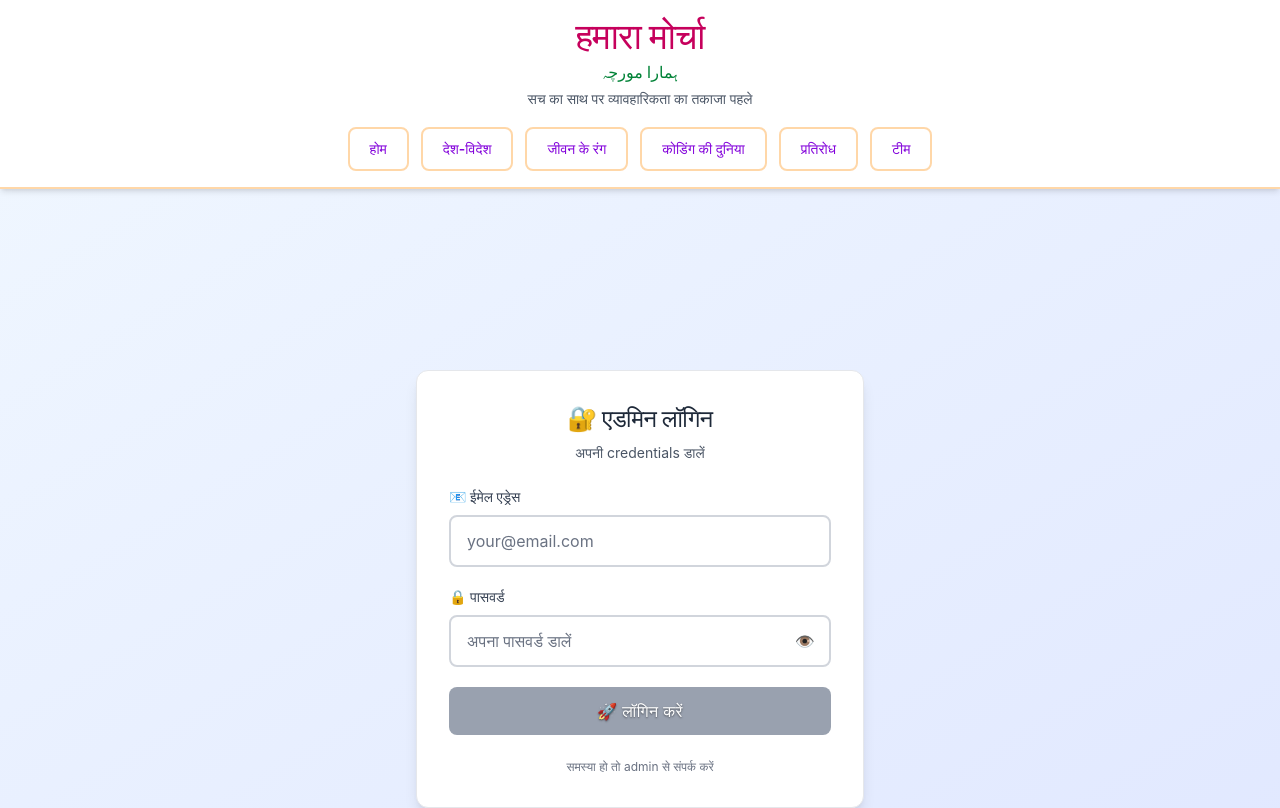
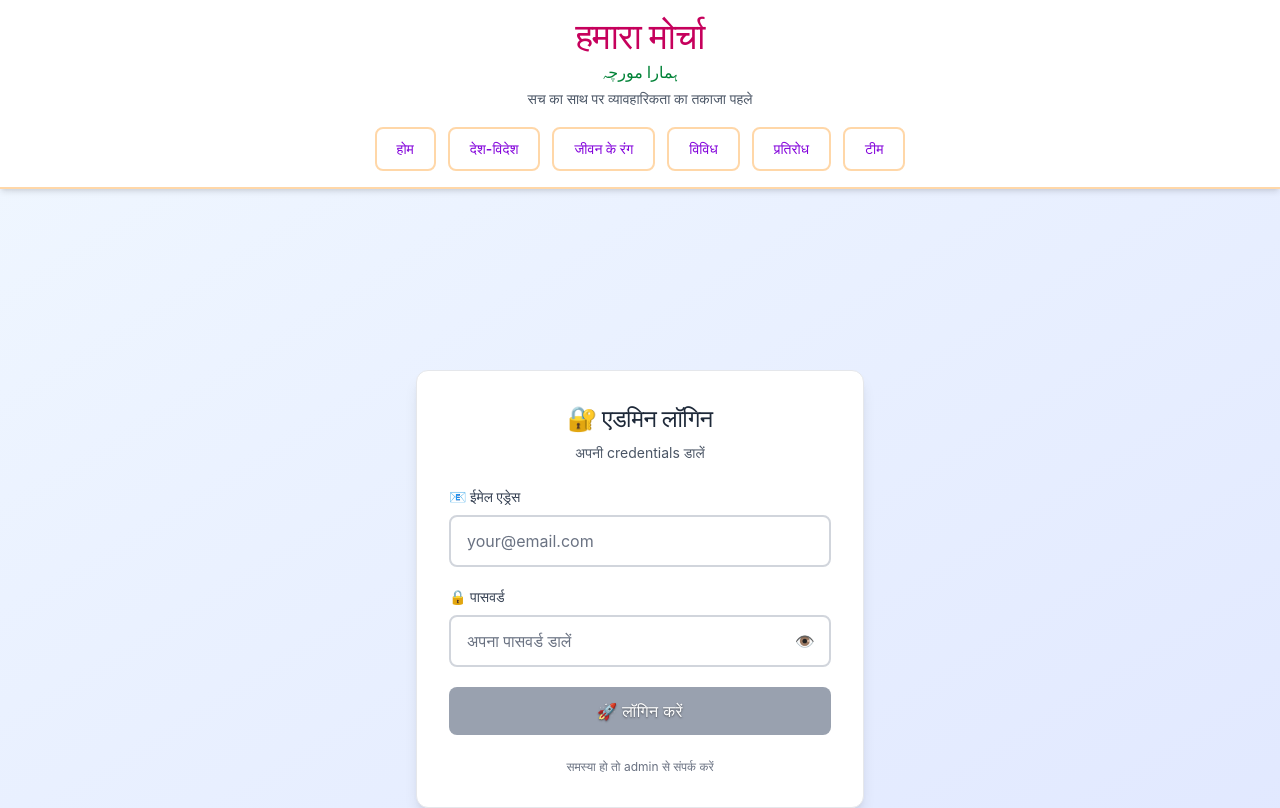
Before and after one commit to kp1153/hamara-morcha-final, a Next.js app: page /login in a window 1280 px wide. Shown: the top 808 px of the page. Built offline with nearby package versions, Linux system fonts and the light colour scheme; no server answers.

Commit message:
Fixed vividha route and updated category paths

```diff
--- a/app/dashboard/page.js
+++ b/app/dashboard/page.js
@@ -21,7 +21,7 @@ import { useRouter } from "next/navigation";
 const categories = [
   { href: "/desh-videsh", label: "देश-विदेश" },
   { href: "/jeevan-ke-rang", label: "जीवन के रंग" },
-  { href: "/coding-ki-duniya", label: "कोडिंग की दुनिया" },
+  { href: "/vividha", label: "विविध" },
   { href: "/pratirodh", label: "प्रतिरोध" },
 ];
 
--- a/app/coding-ki-duniya/[slug]/page.js
+++ b/app/vividha/[slug]/page.js
@@ -8,7 +8,7 @@ export default async function Page({ params }) {
   const { slug } = await params;
   const safeSlug = decodeURIComponent(slug);
 
-  const news = await fetchNewsBySlugAndCategory(safeSlug, "कोडिंग की दुनिया");
+  const news = await fetchNewsBySlugAndCategory(safeSlug, "विविध");
 
   if (!news) notFound();
 
--- a/app/coding-ki-duniya/page.js
+++ b/app/vividha/page.js
@@ -4,14 +4,14 @@ import Image from "next/image";
 import { getNewsByCategory } from "@/lib/newsService";
 
 export default async function CodingKiDuniyaPage() {
-  const posts = await getNewsByCategory("कोडिंग की दुनिया");
+  const posts = await getNewsByCategory("विविध");
 
   return (
     <main className="max-w-3xl mx-auto p-4">
       <ul className="space-y-4">
         {posts.map((item) => (
           <li key={item.id} className="bg-white p-4 rounded shadow">
-            <Link href={`/coding-ki-duniya/${encodeURIComponent(item.slug)}`}>
+            <Link href={`/vividha/${encodeURIComponent(item.slug)}`}>
               <h2 className="text-xl font-semibold text-red-600 hover:underline cursor-pointer">
                 {item.title}
               </h2>
--- a/components/Navbar.js
+++ b/components/Navbar.js
@@ -7,7 +7,7 @@ const navLinks = [
   { href: "/", label: "होम" },
   { href: "/desh-videsh", label: "देश-विदेश" },
   { href: "/jeevan-ke-rang", label: "जीवन के रंग" },
-  { href: "/coding-ki-duniya", label: "कोडिंग की दुनिया" },
+  { href: "/vividha", label: "विविध" },
   { href: "/pratirodh", label: "प्रतिरोध" },
   { href: "/team", label: "टीम" },
 ];
```
